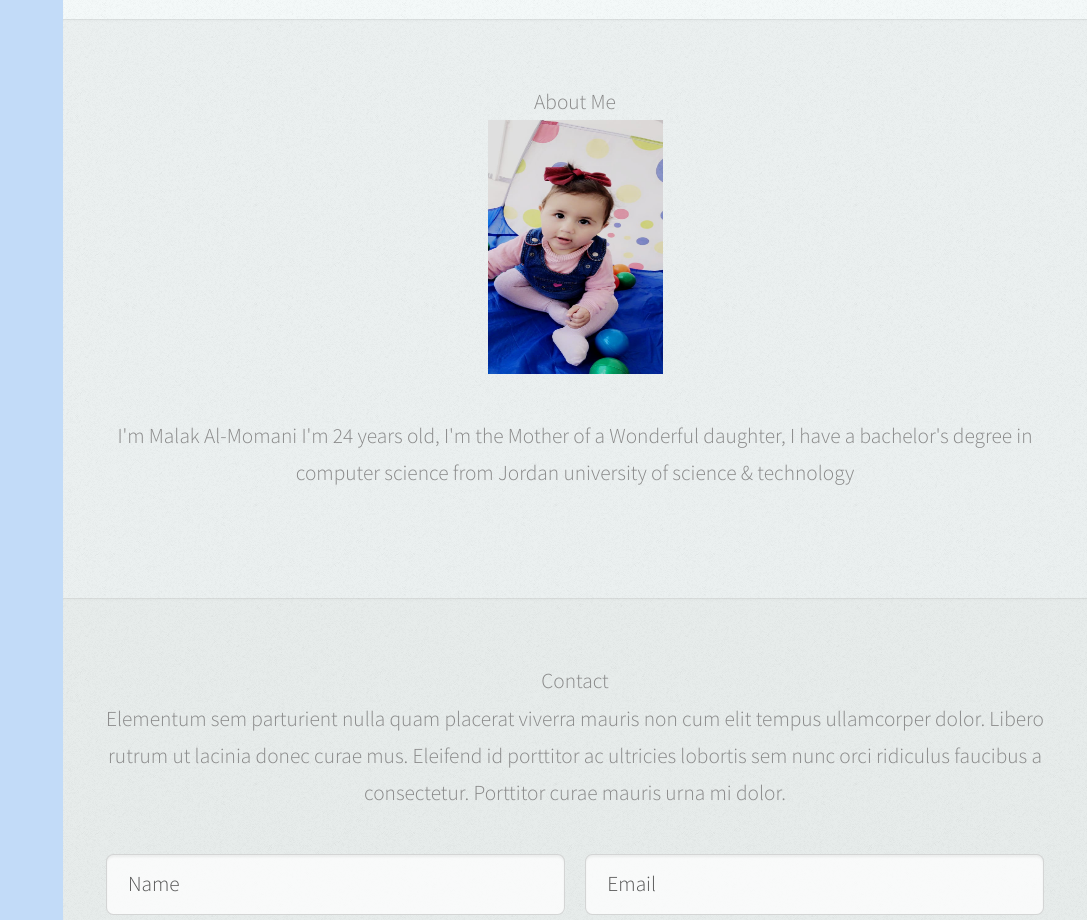
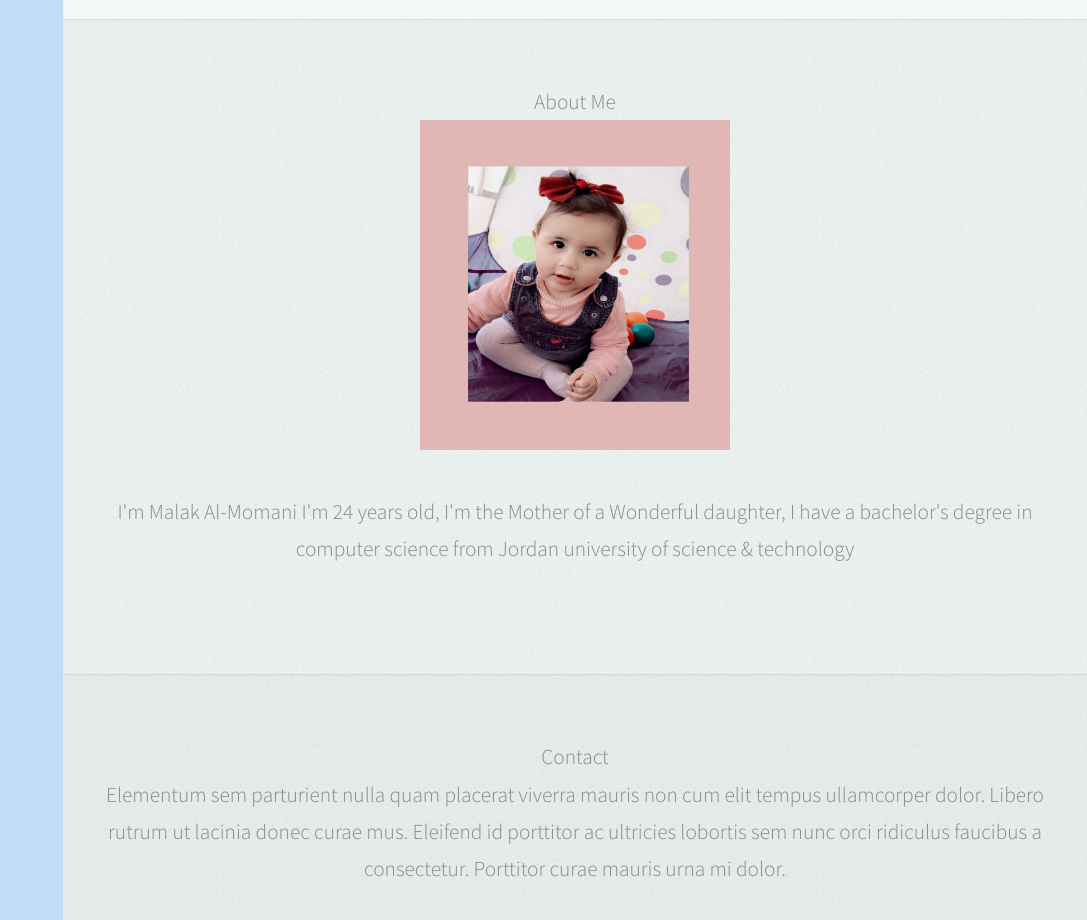
Before and after one commit to malakMomani/lab05-portfolio, a website: page public/index.html in a window 1280 px wide. Shown: the part 1340-2260 px from the top of the page, without its empty margins (193-1280 px from the left). Drawn offline with Linux system fonts and the light colour scheme.

Commit message:
last editing

```diff
--- a/public/assets/css/modules.css
+++ b/public/assets/css/modules.css
@@ -1,4 +1,5 @@
 /* Header */
+
 #header .icons a {
   color: #41484c;
   -moz-transition: color 0.35s ease-in-out;
@@ -6,7 +7,6 @@
   -ms-transition: color 0.35s ease-in-out;
   transition: color 0.35s ease-in-out;
 }
-
 
 ol, ul {
   list-style: none;
@@ -50,8 +50,6 @@ input, textarea, select {
   line-height: 1.75em;
   color: #888;
 }
-
-
 
 strong, b {
   font-weight: 300;
@@ -574,6 +572,7 @@ input[type="button"]:active, input[type="submit"]:active, input[type="reset"]:ac
     margin-top: 0;
   }
 }
+
 #nav ul {
   list-style: none;
   padding-left: 0;
@@ -611,6 +610,7 @@ input[type="button"]:active, input[type="submit"]:active, input[type="reset"]:ac
   width: 1.25em;
   line-height: 1.75em;
 }
+
 h1 a strong, h2 a strong, h3 a strong, h4 a strong, h5 a strong, h6 a strong {
   color: #333;
 }
@@ -622,3 +622,9 @@ input[type="button"]:active, input[type="submit"]:active, input[type="reset"]:ac
 h2.alt strong {
   color: #666;
 }
+
+#lama {
+  height: 330px;
+  width: 310px;
+  margin:0 auto;
+}
--- a/public/index.html
+++ b/public/index.html
@@ -133,7 +133,7 @@
 					<h2>About Me</h2>
 				</header>
 
-				<a href="#" class="image featured"><img src="images/Lama1.jpeg" alt="" style="width: 175px; height:254px; margin:0 auto;" /></a>
+				<a href="#" class="image featured"><img src="images/Lama.png" alt="" id ="lama" /></a>
 
 				<p>I'm Malak Al-Momani
 					I'm 24 years old, I'm the Mother of a Wonderful
```
Also changed, not shown: public/images/lama.png (added), public/images/lama1.jpeg (deleted). Lines whose indentation alone changed are shown as unchanged.
